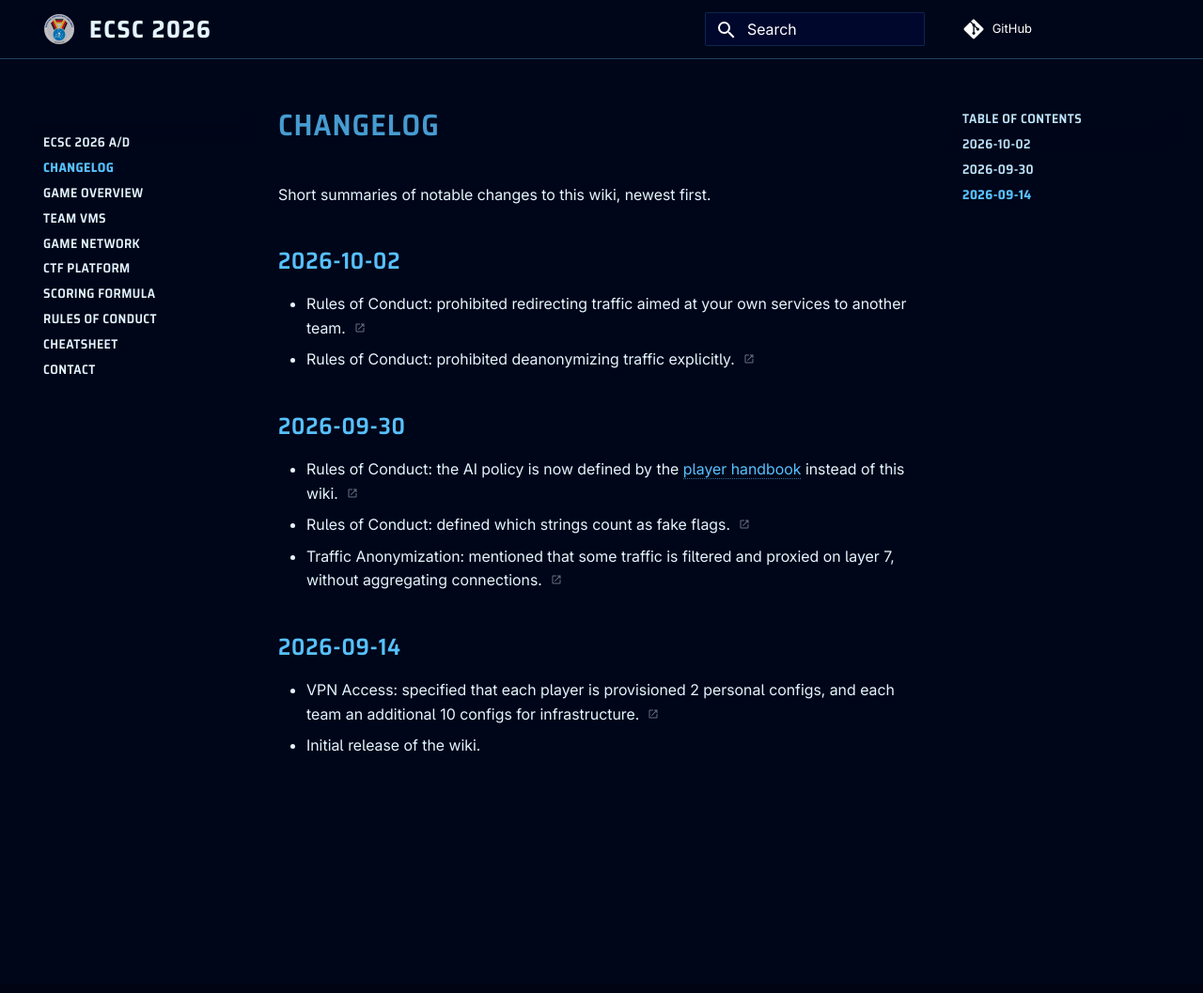
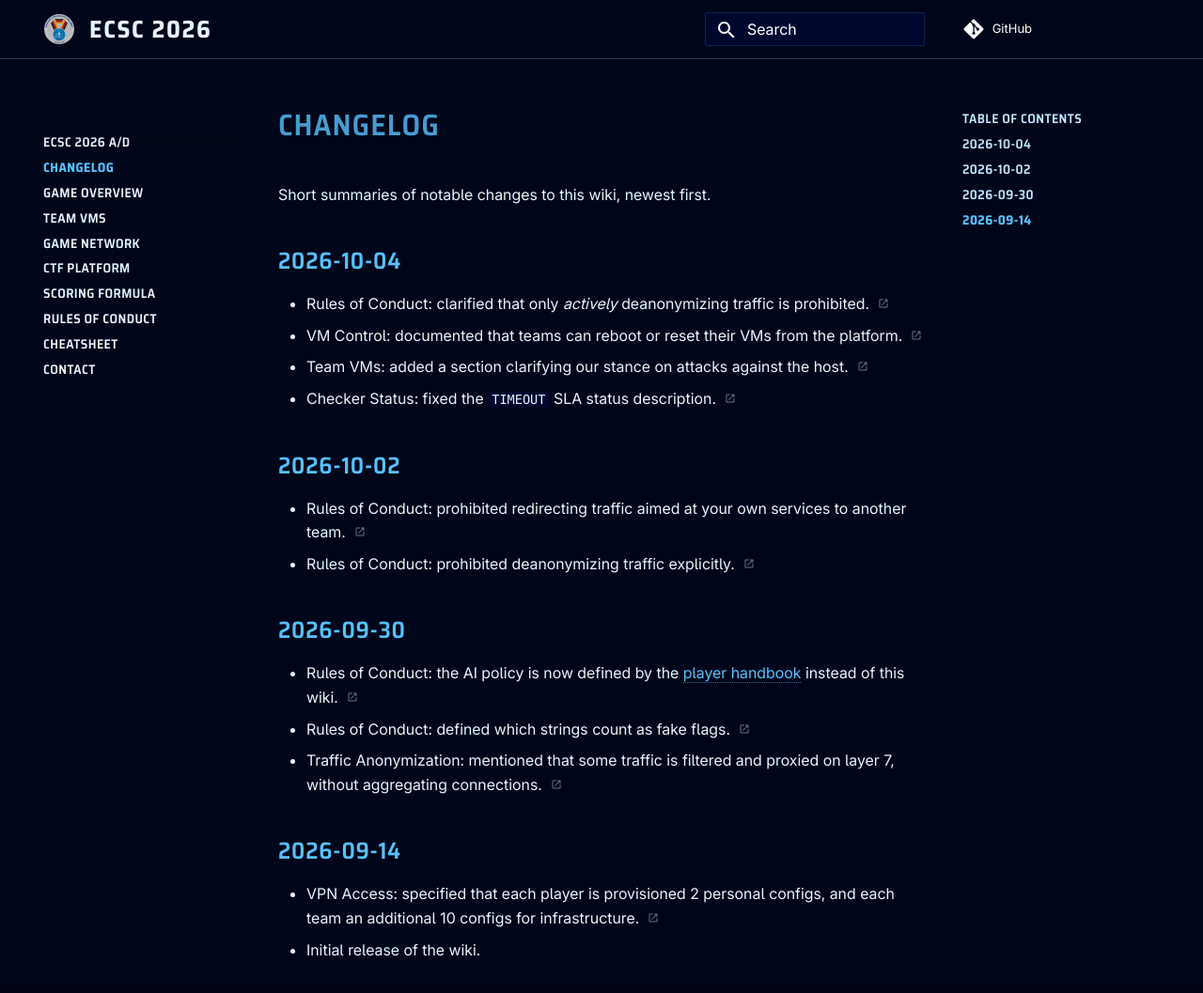
Before and after one commit to Attacking-Lab/ecsc2026-ad-wiki, an MkDocs documentation site: the page built from docs/changelog.md, in a window 1280 px wide and 1072 px high. Shown: the top 1057 px of the window at 94% size. Built offline with MkDocs 1.6.1 and Material for MkDocs 9.7.7, drawn with Linux system fonts in a browser that asks for light colours; comment, search, counter and statistics services are not loaded.

Commit message:
Update changelog

```diff
--- a/docs/changelog.md
+++ b/docs/changelog.md
@@ -1,6 +1,13 @@
 # Changelog
 
 Short summaries of notable changes to this wiki, newest first.
+
+## 2026-10-04
+
+- Rules of Conduct: clarified that only *actively* deanonymizing traffic is prohibited. [](conduct.md#rules-of-conduct:~:text=deanonymizing%20traffic%20is%20prohibited){ .changelog-link title="Open the changed section" aria-label="Open the changed section" }
+- VM Control: documented that teams can reboot or reset their VMs from the platform. [](platform.md#vm-control){ .changelog-link title="Open the changed section" aria-label="Open the changed section" }
+- Team VMs: added a section clarifying our stance on attacks against the host. [](vms.md#defending){ .changelog-link title="Open the changed section" aria-label="Open the changed section" }
+- Checker Status: fixed the `TIMEOUT` SLA status description. [](scoring.md#checker-status:~:text=if%20a%20checker%20did%20not%20answer){ .changelog-link title="Open the changed section" aria-label="Open the changed section" }
 
 ## 2026-10-02
 
```
